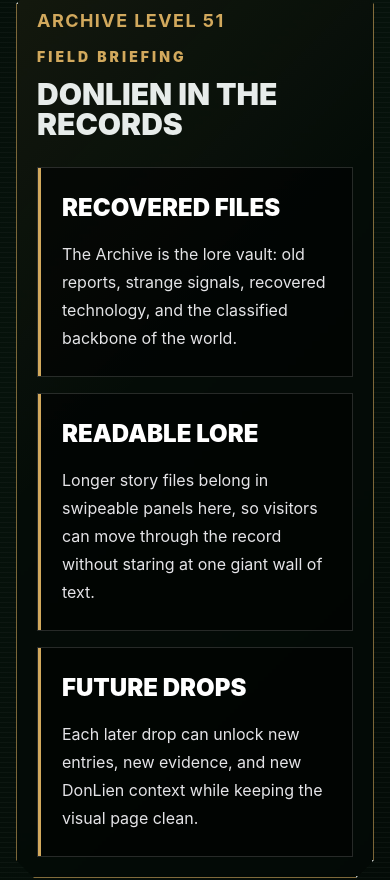
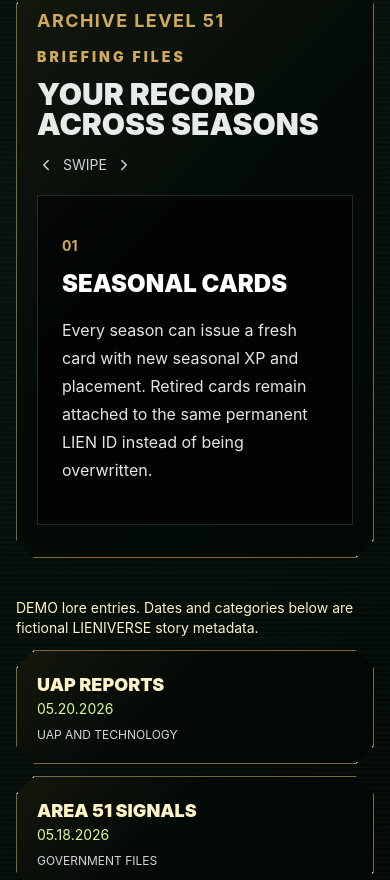
Before and after one commit to justnexuslabs/donlien-os, a Next.js app: page /archive in a window 390 px wide. Shown: the part 1403-2283 px from the top of the page. Built offline with nearby package versions, Linux system fonts and the light colour scheme.

Commit message:
fix: restore scroll panels with production content

```diff
--- a/components/DonLienStoryDeck.tsx
+++ b/components/DonLienStoryDeck.tsx
@@ -1,10 +1,10 @@
-import type { CSSProperties } from "react";
+"use client";
+
+import { useRef, type KeyboardEvent } from "react";
+import { ChevronLeft, ChevronRight } from "lucide-react";
 import { HudPanel } from "./HudPanel";
 
-type Slide = {
-  title: string;
-  copy: string;
-};
+type Slide = { title: string; copy: string };
 
 type DonLienStoryDeckProps = {
   eyebrow: string;
@@ -13,32 +13,44 @@ type DonLienStoryDeckProps = {
   accent?: string;
 };
 
-export function DonLienStoryDeck({
-  eyebrow,
-  title,
-  slides,
-  accent = "#39FF14",
-}: DonLienStoryDeckProps) {
+export function DonLienStoryDeck({ eyebrow, title, slides, accent = "#39FF14" }: DonLienStoryDeckProps) {
+  const scrollerRef = useRef<HTMLDivElement>(null);
+
+  function handleDeckKeyDown(event: KeyboardEvent<HTMLDivElement>) {
+    const scroller = scrollerRef.current;
+    if (!scroller) return;
+    if (event.key === "ArrowLeft" || event.key === "ArrowRight") {
+      event.preventDefault();
+      scroller.scrollBy({ left: event.key === "ArrowLeft" ? -scroller.clientWidth : scroller.clientWidth, behavior: "smooth" });
+    }
+    if (event.key === "Home" || event.key === "End") {
+      event.preventDefault();
+      scroller.scrollTo({ left: event.key === "Home" ? 0 : scroller.scrollWidth, behavior: "smooth" });
+    }
+  }
+
   return (
-    <section className="mx-auto w-full max-w-[1320px] px-4 pb-12 md:px-8">
+    <section className="mx-auto max-w-[1120px] overflow-hidden px-4 pb-10 md:px-8">
       <HudPanel title={eyebrow} accent={accent}>
-        <div className="mb-7 max-w-4xl">
-          <p className="font-display text-sm font-black uppercase tracking-[0.22em]" style={{ color: accent }}>
-            Field Briefing
-          </p>
-          <h2 className="font-display mt-3 break-words text-3xl font-black uppercase leading-none sm:text-4xl md:text-5xl">
-            {title}
-          </h2>
+        <div className="mb-5 grid min-w-0 gap-3 overflow-hidden">
+          <p className="font-display text-sm font-black uppercase tracking-[0.22em]" style={{ color: accent }}>Briefing Files</p>
+          <div className="grid gap-4 md:grid-cols-[1fr_auto] md:items-end">
+            <h2 className="font-display max-w-full break-words text-3xl font-black uppercase leading-none sm:text-4xl md:text-5xl">{title}</h2>
+            <div className="flex shrink-0 items-center gap-2 text-sm uppercase text-zinc-300"><ChevronLeft size={18} />Swipe<ChevronRight size={18} /></div>
+          </div>
         </div>
-        <div className="grid gap-4 md:grid-cols-2" aria-label={`${title} briefing sections`}>
-          {slides.map((slide) => (
-            <article
-              className="border border-white/15 bg-black/55 p-6 shadow-[inset_3px_0_0_var(--briefing-accent)] sm:p-8"
-              style={{ "--briefing-accent": accent } as CSSProperties}
-              key={slide.title}
-            >
-              <h3 className="font-display break-words text-2xl font-black uppercase text-white">{slide.title}</h3>
-              <p className="mt-4 break-words text-base leading-7 text-zinc-200">{slide.copy}</p>
+        <div
+          className="grid w-full max-w-full auto-cols-[100%] grid-flow-col snap-x snap-mandatory overflow-x-auto overscroll-x-contain scroll-smooth pb-3 [-ms-overflow-style:none] [scrollbar-width:none] [&::-webkit-scrollbar]:hidden"
+          aria-label={`${title} briefing panels`}
+          onKeyDown={handleDeckKeyDown}
+          ref={scrollerRef}
+          tabIndex={0}
+        >
+          {slides.map((slide, index) => (
+            <article className="grid min-h-[230px] min-w-0 max-w-full snap-center content-center overflow-hidden border border-white/15 bg-black/55 p-6 sm:p-8" key={slide.title}>
+              <p className="font-display text-sm font-bold uppercase" style={{ color: accent }}>{String(index + 1).padStart(2, "0")}</p>
+              <h3 className="font-display mt-3 break-words text-2xl font-black uppercase text-white">{slide.title}</h3>
+              <p className="mt-4 max-w-3xl break-words text-base leading-7 text-zinc-200">{slide.copy}</p>
             </article>
           ))}
         </div>
--- a/lib/content.ts
+++ b/lib/content.ts
@@ -290,74 +290,74 @@ export const donLienDecks = {
     ],
   },
   mission: {
-    eyebrow: "Command View",
-    title: "DonLien In Mission Control",
+    eyebrow: "Mission Control",
+    title: "Your Command Briefing",
     slides: [
       {
-        title: "Operational Layer",
-        copy: "Mission Control is the dashboard side of the LIENIVERSE: systems, feeds, goals, and the command language of the project.",
+        title: "Current Mission",
+        copy: "Enter LIEN Ascension, complete five full artifact evolutions, and build the strongest core you can before containment reaches its limit.",
       },
       {
-        title: "Global Signal",
-        copy: "The page frames DonLien as a strategist watching network activity, world nodes, UAP signals, and future infrastructure.",
+        title: "Progress With Purpose",
+        copy: "Approved missions, daily activity, and qualified referrals earn GLB. Your available balance and lifetime history remain connected to your permanent LIEN ID.",
       },
       {
-        title: "Build Direction",
-        copy: "This is where the brand can grow into tools, analytics, launch controls, and public status updates for future drops.",
+        title: "One Connected Identity",
+        copy: "Your LIEN ID carries your role, level, rewards, achievements, and seasonal record across connected DonLien experiences. Game clients never decide balances on their own.",
       },
     ],
   },
   genesis: {
     eyebrow: "Genesis Protocol",
-    title: "The First DonLien Relics",
+    title: "The Founding Collection",
     slides: [
       {
-        title: "Founding Supply",
-        copy: "Genesis is the rarest layer: the first 300 LIENs, designed as the origin set and future badge of early belief.",
+        title: "300 Founding LIENFTs",
+        copy: "Genesis is a planned collection of no more than 300 founding LIENFTs. It is separate from the seasonal LIEN ID card and no public mint is active today.",
       },
       {
-        title: "Badge Logic",
-        copy: "The gold alien mark works best here as a seal: more official, more scarce, and separate from the everyday public logo.",
+        title: "Holographic Eligibility",
+        copy: "A Holographic LIEN ID may qualify its holder for whitelist consideration. Eligibility is not a guaranteed allocation, free mint, or purchase opportunity.",
       },
       {
-        title: "Drop Utility",
-        copy: "This section can later carry mint windows, eligibility, allowlist proof, rarity details, and claim status without crowding the hero.",
+        title: "Wait For The Official Signal",
+        copy: "Chain, mint price, launch window, and final terms have not been announced. Official details will appear here before any Genesis transaction is requested.",
       },
     ],
   },
   lienity: {
     eyebrow: "LIENITY",
-    title: "DonLien As Diplomat",
+    title: "How You Enter The Community",
     slides: [
       {
-        title: "Unity Layer",
-        copy: "LIENITY is the social promise: different species, builders, creators, and regions moving under one shared banner.",
+        title: "Choose Your Contribution",
+        copy: "Builders create systems, Creators shape culture, and Strategists guide the mission. Your public role describes how you contribute—not your rank or gameplay power.",
       },
       {
-        title: "Embassy Energy",
-        copy: "The brighter image style fits this page because LIENITY should feel open, civic, and welcoming instead of locked away.",
+        title: "Build One LIENIVERSE",
+        copy: "LIENITY connects people across games, art, technology, cities, and communities through one permanent LIEN ID and a shared seasonal journey.",
       },
       {
-        title: "Community Shape",
-        copy: "As the site matures, this section can hold member stories, city nodes, culture drops, and creator-led missions.",
+        title: "Earn Trust Through Action",
+        copy: "DEN Guardian is not sold or selected during onboarding. It is an administrator-appointed trust designation earned through consistent service and community leadership.",
       },
     ],
   },
   archive: {
     eyebrow: "Archive Level 51",
-    title: "DonLien In The Records",
+    title: "Your Record Across Seasons",
     slides: [
       {
-        title: "Recovered Files",
-        copy: "The Archive is the lore vault: old reports, strange signals, recovered technology, and the classified backbone of the world.",
+        title: "Seasonal Cards",
+        copy: "Every season can issue a fresh card with new seasonal XP and placement. Retired cards remain attached to the same permanent LIEN ID instead of being overwritten.",
       },
       {
-        title: "Readable Lore",
-        copy: "Longer story files belong in swipeable panels here, so visitors can move through the record without staring at one giant wall of text.",
+        title: "Permanent History",
+        copy: "Lifetime GLB earned, achievements, purchases, LIENFT ownership, and founding records remain part of the account history while seasonal progress starts fresh.",
       },
       {
-        title: "Future Drops",
-        copy: "Each later drop can unlock new entries, new evidence, and new DonLien context while keeping the visual page clean.",
+        title: "Lore And Evidence",
+        copy: "The public archive also preserves LIENIVERSE reports, recovered artifacts, strange signals, and official seasonal releases as the story expands.",
       },
     ],
   },
```
